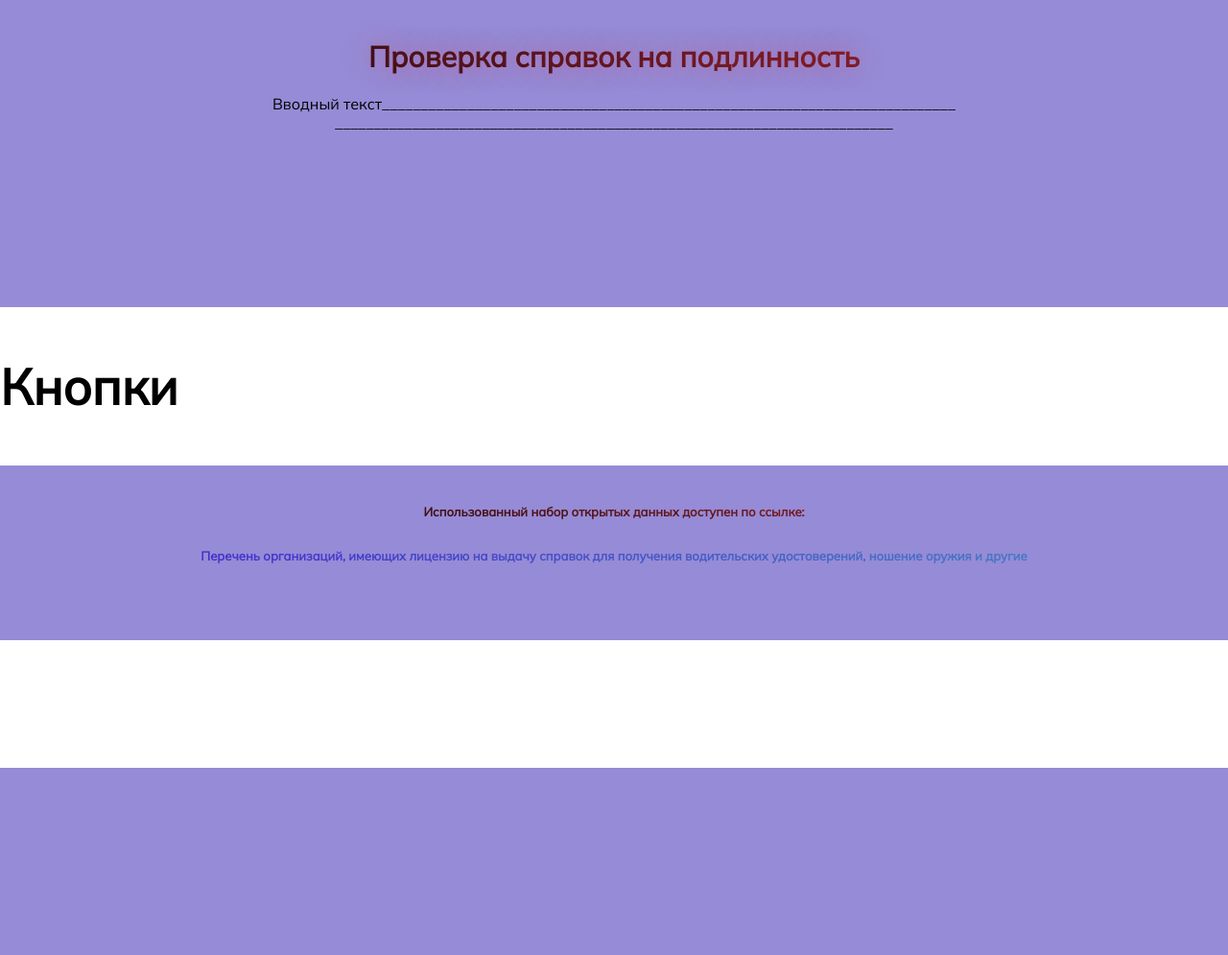
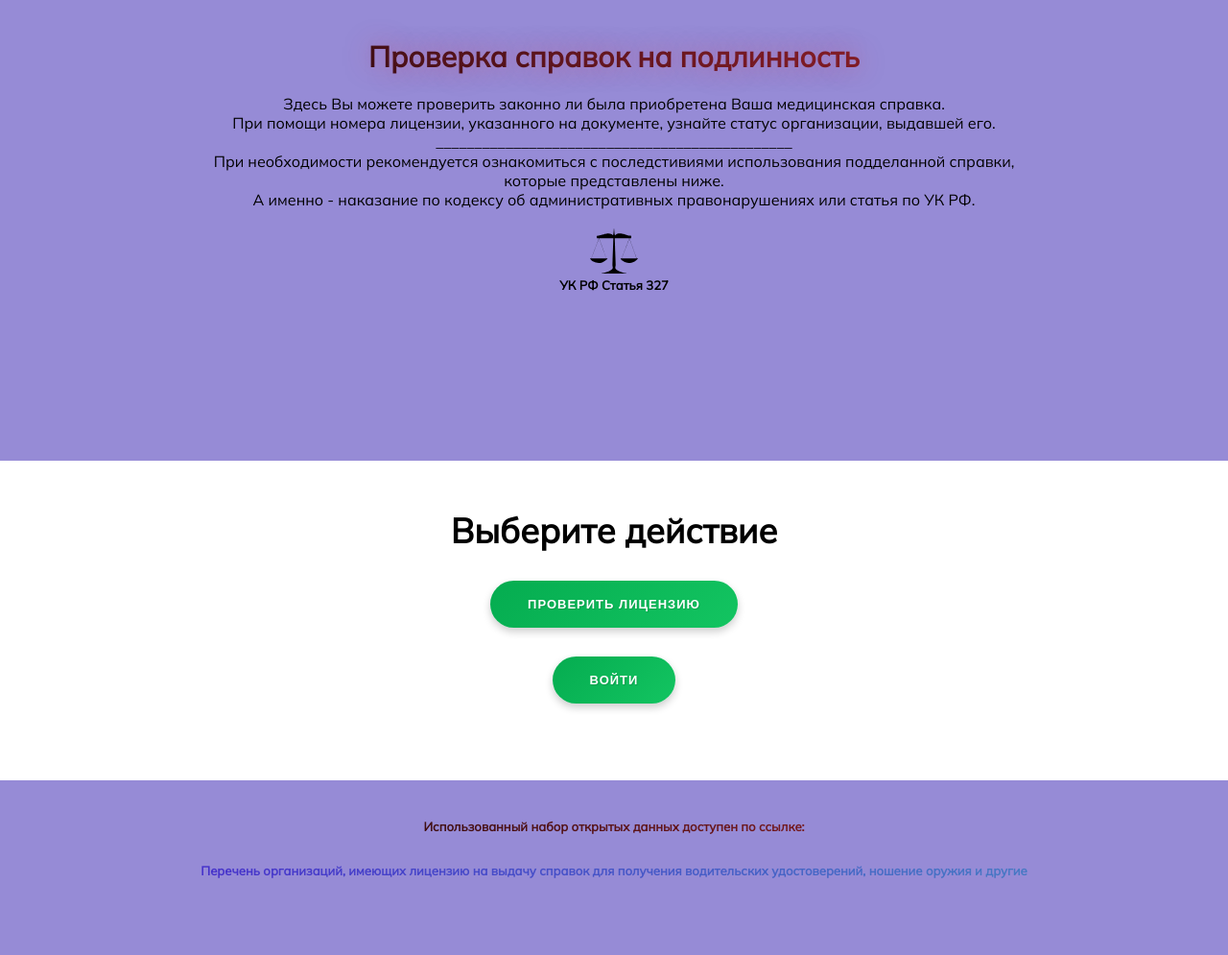
Before and after one commit to nagacuevaliza/authenticity, a PHP site: page / in a window 1280 px wide. Shown: the whole page at 96% size. Before the commit the page ends 800 px from the top, so only its background shows below. Run offline with PHP 8.4, Linux system fonts and the light colour scheme.

Commit message:
info & links

```diff
--- a/index.php
+++ b/index.php
@@ -9,14 +9,6 @@
     <link rel="preconnect" href="https://fonts.googleapis.com">
     <link rel="preconnect" href="https://fonts.gstatic.com" crossorigin>
     <link href="https://fonts.googleapis.com/css2?family=Mulish&display=swap" rel="stylesheet">
-    <!-- <link
-      href="https://cdn.jsdelivr.net/npm/bootstrap@5.0.1/dist/css/bootstrap.min.css"
-      rel="stylesheet"
-      integrity="sha384-+0n0xVW2eSR5OomGNYDnhzAbDsOXxcvSN1TPprVMTNDbiYZCxYbOOl7+AMvyTG2x"
-      crossorigin="anonymous"
-    />
-    <link rel="stylesheet"
-    href="https://cdnjs.cloudflare.com/ajax/libs/font-awesome/6.2.0/css/all.min.css">    -->
     <title>AUTHENTICITY</title>
   </head>
   <body>
@@ -27,9 +19,25 @@
             <div class="header__info">
               <h1 class="title">Проверка справок на подлинность</h1>
               <p class="suptitle">
-                Вводный текст__________________________________________________________________________
-                ________________________________________________________________________
-                 </p>
+              Здесь Вы можете проверить законно ли была приобретена Ваша медицинская справка.<br>
+              При помощи номера лицензии, указанного на документе, узнайте статус организации, выдавшей его.<br>
+              ______________________________________________<br>
+              При необходимости рекомендуется ознакомиться с последстивиями использования подделанной справки,<br>
+              которые представлены ниже.<br>
+              A именно - наказание по кодексу об административных правонарушениях или статья по УК РФ.<br>
+              </p>
+
+            </div>
+          </div>
+
+          <div class="col">
+            <div class="loan-link" style="text-align: center">
+                <p><a href="http://www.consultant.ru/document/cons_doc_LAW_10699/eb1160e707f86680589d651351beda77dbbde1f5/">
+                  <img src="./images/law.svg" alt="law" width="50"/></a></p>
+                <div class="text-loan_link">
+                  <a href="http://www.consultant.ru/document/cons_doc_LAW_10699/eb1160e707f86680589d651351beda77dbbde1f5/"
+                  target="_blank">УК РФ Статья 327</a>
+                </div>
             </div>
           </div>
         </div>
@@ -41,16 +49,15 @@
       <div class="container">
         <div class="row">
           <div class="col">
-            <h2 class="about__title">Кнопки</h2>
+          <div class="col-12">
+            <h2 class="about__title">Выберите действие</h2>
 
-            <!-- Row 1 -->
-            <div class="row">
-
+            <div class="row_buttons">
+              <button type='submit' class="btn-success"><a href="./main.php">Проверить лицензию</a></button>
             </div>
 
-            <!-- Row 2 -->
-            <div class="row">
-
+            <div class="row_buttons">
+              <button type='submit' class="btn-success"><a href="./main.php">Войти</a></button>
             </div>
 
           </div>
@@ -72,12 +79,8 @@
                 target="_blank">Перечень организаций, имеющих лицензию на выдачу справок для получения
                 водительских удостоверений, ношение оружия и другие</a>
             </div>
-            <!-- <div class="row">
-                 <!-- LINK -->
-            </div>
-
         </div>
-</section>
+    </section>
 
     <script
       src="https://cdn.jsdelivr.net/npm/bootstrap@5.0.1/dist/js/bootstrap.bundle.min.js"
--- a/style.css
+++ b/style.css
@@ -12,7 +12,7 @@ body {
 /* ================ Header ================*/
 .header {
   background-color: #968bd6;
-  height: 40vh;
+  height: 60vh;
   padding: 40px 0;
   position: relative;
 }
@@ -55,8 +55,10 @@ body {
 }
 
 .about__title {
-  font-size: 52px;
+  font-size: 36px;
   font-weight: bold;
+  text-align: center;
+  margin-bottom: 30px;
 }
 
 .about__suptitle {
@@ -101,27 +103,18 @@ body {
   text-align: center;
 }
 
-.fa-brands {
-  font-size: 50px;
-  margin: 0 15px;
+.text-loan_link {
+  font-weight: bold;
+  font-size: small;
   background: -webkit-linear-gradient(
     45deg,
-    rgb(218, 48, 48),
-    rgb(179, 39, 48)
+    rgb(0, 0, 0),
+    rgb(0, 0, 0)
   );
   -webkit-background-clip: text;
   -webkit-text-fill-color: transparent;
-  cursor: pointer;
-}
-
-.fa-brands:hover {
-  background: -webkit-linear-gradient(
-    45deg,
-    rgb(218, 48, 48),
-    rgb(179, 39, 48)
-  );
-  -webkit-background-clip: text;
-  -webkit-text-fill-color: transparent;
+  margin-bottom: 40px;
+  text-align: center;
 }
 
 .footer__suptitle {
@@ -130,25 +123,84 @@ body {
   padding-left: 50px;
 }
 
-.social {
-  padding-top: 150px;
-  padding-bottom: 50px;
+
+
+.btn {
+  border-radius: 100px;
+  font-size: 13px;
+  font-weight: bold;
+  letter-spacing: 1px;
+  padding: 17px 39px;
+  text-shadow: 1px 1px 1px rgba(0, 0, 0, 0.14);
+  text-transform: uppercase;
+  box-shadow: 0 4px 9px 0 rgba(0, 0, 0, 0.2);
 }
 
-.arr {
-  color: rgb(159, 159, 159);
-  font-size: 14px;
+.row_buttons {
+  text-align: center;
+  margin-bottom: 30px;
 }
 
-.btn {
-  background: -webkit-linear-gradient(
-    45deg,
-    rgb(218, 48, 48),
-    rgb(179, 39, 48)
-  );
+.btn-success{
+  border-radius: 100px;
+  font-size: 13px;
+  font-weight: bold;
+  letter-spacing: 1px;
+  padding: 17px 39px;
+  text-shadow: 1px 1px 1px rgba(0, 0, 0, 0.14);
+  text-transform: uppercase;
+  box-shadow: 0 4px 9px 0 rgba(0, 0, 0, 0.2);
+
+  /* Permalink - use to edit and share this gradient: http://colorzilla.com/gradient-editor/#05ac50+0,21dd72+50,05c44e+51,05ac50+71,05ac50+100 */
+  background: #05ac50;
+  /* Old browsers */
+  background: -moz-linear-gradient(-45deg, #05ac50 0%, #21dd72 50%, #05c44e 51%, #05ac50 71%, #05ac50 100%);
+  /* FF3.6-15 */
+  background: -webkit-linear-gradient(-45deg, #05ac50 0%,#21dd72 50%,#05c44e 51%,#05ac50 71%,#05ac50 100%);
+  /* Chrome10-25,Safari5.1-6 */
+  background: linear-gradient(135deg, #05ac50 0%,#21dd72 50%,#05c44e 51%,#05ac50 71%,#05ac50 100%);
+  /* W3C, IE10+, FF16+, Chrome26+, Opera12+, Safari7+ */
+  filter: progid:DXImageTransform.Microsoft.gradient( startColorstr='#05ac50', endColorstr='#05ac50',GradientType=1 );
+  /* IE6-9 fallback on horizontal gradient */
+  background-size: 400% 400%;
+  -webkit-animation: AnimationName 3s ease infinite;
+  -moz-animation: AnimationName 3s ease infinite;
+  animation: AnimationName 3s ease infinite;
+  -webkit-animation: AnimationName 3s ease infinite;
+  -moz-animation: AnimationName 3s ease infinite;
+  animation: AnimationName 3s ease infinite;
+  border: medium none;
 }
 
-.brands_right {
-  font-size: 30px;
-  color: rgb(218, 48, 48);
+.btn-outline-success:hover {
+  border-radius: 100px;
+  font-size: 13px;
+  font-weight: bold;
+  letter-spacing: 1px;
+  padding: 17px 39px;
+  text-shadow: 1px 1px 1px rgba(0, 0, 0, 0.14);
+  text-transform: uppercase;
+  box-shadow: 0 4px 9px 0 rgba(0, 0, 0, 0.2);
+
+  background-color: #5a7ce2;
+  border-color: #5a7ce2;
+  color: #fff;
+ }
+
+ .btn-outline-success:hover {
+  background-color: #5a7ce2;
+  border-color: #5a7ce2;
+  color: #fff;
+ }
+
+ .btn-success:hover {
+  background-color: #5a7ce2;
+  border-color: #5a7ce2;
+  color: #fff;
+ }
+
+a {
+  color: white;
+  text-decoration: none;
+  text-align: center;
 }
```
Also changed, not shown: images/law.svg (added).
